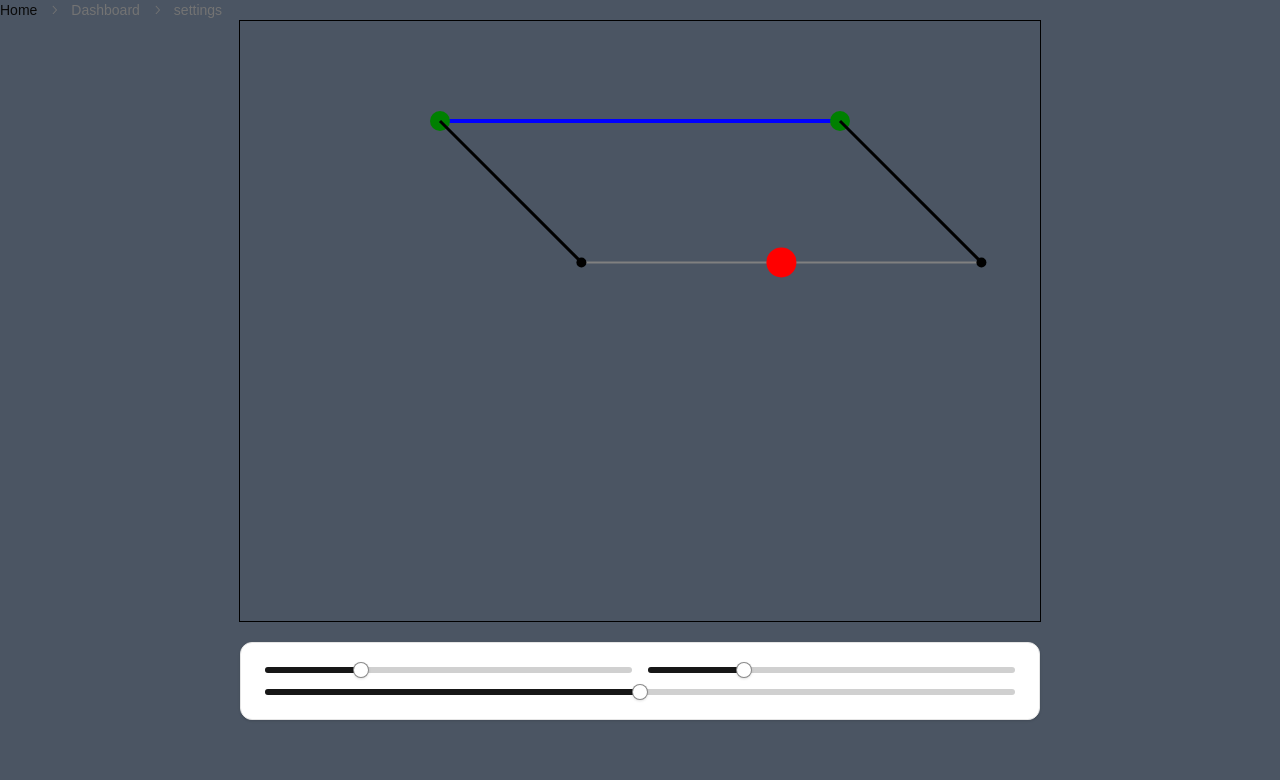
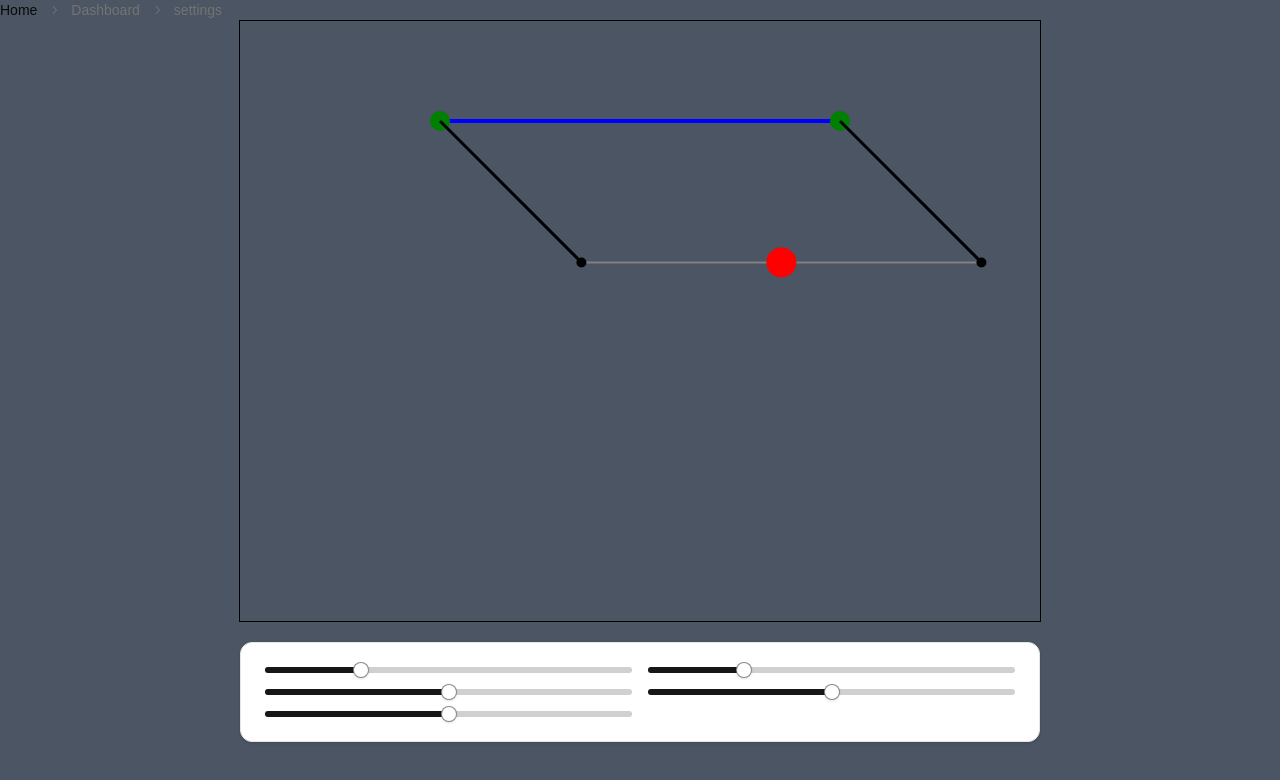
Before and after one commit to it21294198/research-project-web, a Next.js app: page /pages/dashboard/settings in a window 1280 px wide. Shown: the top 780 px of the page. Built offline with nearby package versions, Linux system fonts and the light colour scheme.

Commit message:
initial settings

```diff
--- a/components/site/2Dcanvas/main.tsx
+++ b/components/site/2Dcanvas/main.tsx
@@ -133,18 +133,13 @@ const DeltaRobotSimulation = () => {
       <canvas ref={canvasRef} width={800} height={600} style={{ border: '1px solid black' }} />
       <Card style={{ width: '100%', maxWidth: 800, marginTop: 20 }}>
         <CardFooter style={{ marginTop: '1.5rem', flexDirection: 'column' }}>
-          <div style={{ display: 'flex', width: '100%', marginBottom: '1rem' }}>
+          <div style={{ display: 'grid', gridTemplateColumns : 'auto auto', gap : '1rem' , width: '100%'}}>
             <Slider value={[angle1]} min={0} max={180} step={1} onValueChange={(value) => setAngle1(value[0])} />
-            <Slider value={[angle2]} min={0} max={180} step={1} onValueChange={(value) => setAngle2(value[0])} style={{ marginLeft: '1rem' }} />
+            <Slider value={[angle2]} min={0} max={180} step={1} onValueChange={(value) => setAngle2(value[0])} />
+            <Slider value={[baseWidth]} min={200} max={600} step={10} onValueChange={(value) => setBaseWidth(value[0])} />
+            <Slider value={[baseWidth]} min={200} max={600} step={10} onValueChange={(value) => setBaseWidth(value[0])} />
+            <Slider value={[baseWidth]} min={200} max={600} step={10} onValueChange={(value) => setBaseWidth(value[0])} />
           </div>
-          <Slider
-            value={[baseWidth]}
-            min={200}
-            max={600}
-            step={10}
-            onValueChange={(value) => setBaseWidth(value[0])}
-            style={{ width: '100%' }}
-          />
         </CardFooter>
       </Card>
     </div>
```
